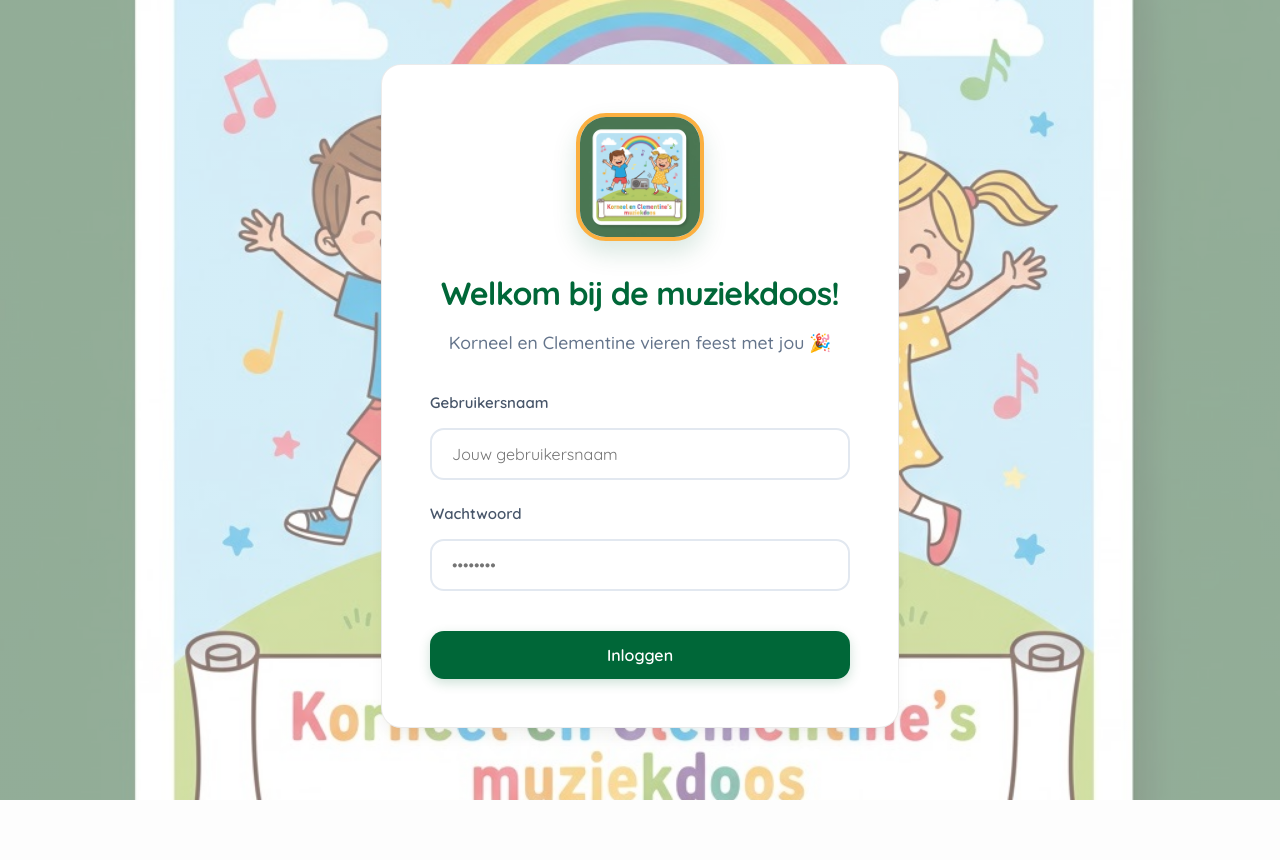
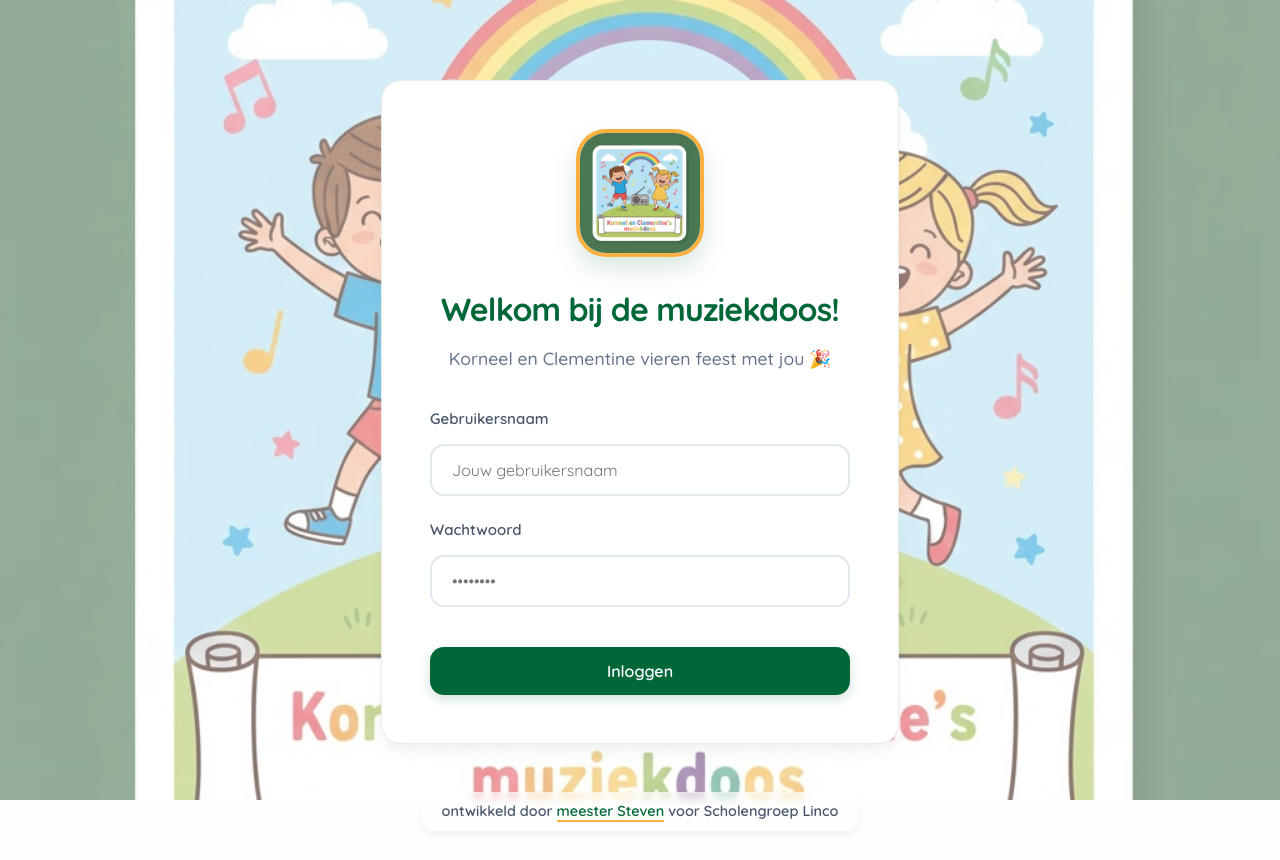
Before and after one commit to senglicky/muziekdoos, a Next.js app: page /login in a window 1280 px wide. Shown: the top 860 px of the page. Before the commit the page ends 800 px from the top, so only its background shows below. Built offline with nearby package versions, Linux system fonts and the light colour scheme; no server answers.

Commit message:
feat: add developer disclaimer to login page footer

```diff
--- a/src/app/login/page.tsx
+++ b/src/app/login/page.tsx
@@ -38,11 +38,13 @@ export default function LoginPage() {
     return (
         <div style={{
             display: 'flex',
+            flexDirection: 'column',
             alignItems: 'center',
             justifyContent: 'center',
             minHeight: 'calc(100vh - 120px)',
-            padding: '1rem',
-            position: 'relative'
+            padding: '2rem 1rem',
+            position: 'relative',
+            gap: '2rem'
         }}>
             <div style={{
                 position: 'fixed',
@@ -146,6 +148,21 @@ export default function LoginPage() {
                     </button>
                 </form>
             </div>
+
+            <p style={{
+                color: '#475569',
+                fontSize: '0.9rem',
+                fontWeight: '600',
+                background: 'rgba(255, 255, 255, 0.6)',
+                padding: '0.6rem 1.25rem',
+                borderRadius: '12px',
+                backdropFilter: 'blur(4px)',
+                border: '1px solid rgba(255, 255, 255, 0.3)',
+                boxShadow: '0 4px 6px -1px rgba(0,0,0,0.05)',
+                margin: 0
+            }}>
+                ontwikkeld door <a href="mailto:steven.englicky@corneliusschool.be" style={{ color: 'var(--primary)', textDecoration: 'none', borderBottom: '2px solid var(--accent)' }}>meester Steven</a> voor Scholengroep Linco
+            </p>
         </div>
     );
 
```
